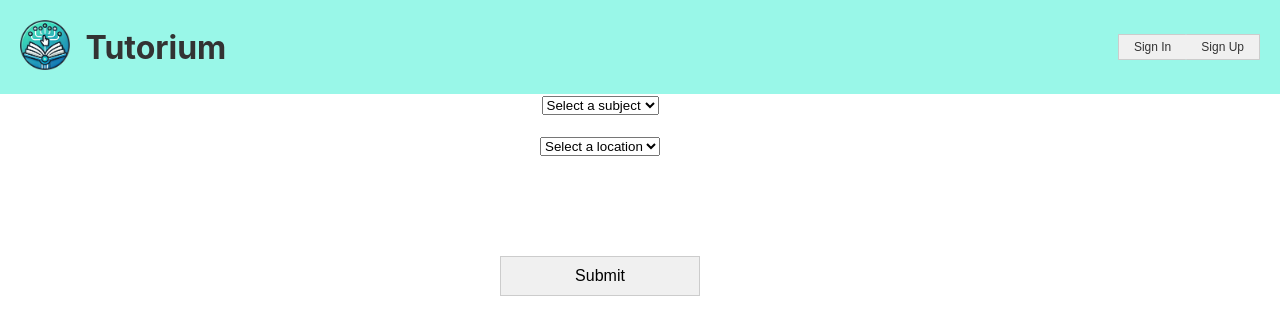
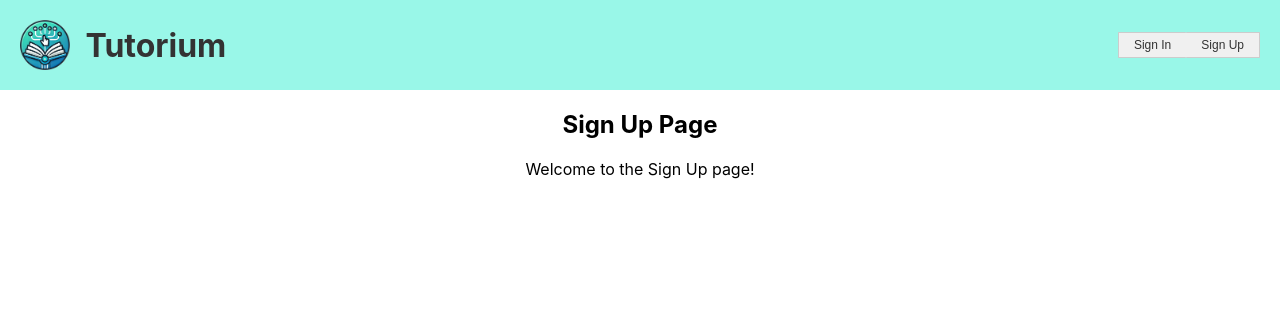
Before and after one commit to travislee7/Tutorium-Front-End, a React (Create React App) app in the folder tutor-frontend/: page /signup in a window 1280 px wide. Shown: the top 334 px of the page. Built offline with nearby package versions, Linux system fonts and the light colour scheme.

Commit message:
Routing reworked. Landing page and Sign Up page

```diff
--- a/tutor-frontend/package.json
+++ b/tutor-frontend/package.json
@@ -8,6 +8,7 @@
     "@testing-library/user-event": "^13.5.0",
     "react": "^18.3.1",
     "react-dom": "^18.3.1",
+    "react-router-dom": "^7.0.1",
     "react-scripts": "5.0.1",
     "web-vitals": "^2.1.4"
   },
--- a/tutor-frontend/src/App.js
+++ b/tutor-frontend/src/App.js
@@ -2,12 +2,23 @@
 import React from 'react';
 import './styles/App.css';
 import LandingPage from './pages/LandingPage'; // Import the LandingPage component
+import Signup from './pages/Signup'; // Import the Signup component
+import { BrowserRouter as Router, Routes, Route } from 'react-router-dom';
+
+//<LandingPage />
 
 function App() {
   return (
     <div className="App">
-      <LandingPage />
+      <Router>
+        <Routes>
+          <Route path="/" element={<LandingPage />} />
+          <Route path="/signup" element={<Signup />} />
+        </Routes>
+      </Router>
+
     </div>
+
   );
 }
 
--- a/tutor-frontend/src/components/header.js
+++ b/tutor-frontend/src/components/header.js
@@ -2,19 +2,25 @@
 import React from 'react';
 import logo from '../assets/logo.png'; // Import your logo
 import '../styles/Header.css'; // Import CSS for the header
+import { useNavigate } from 'react-router-dom';
+
 
 function Header() {
+    const navigate = useNavigate();
+
     return (
         <header className="Header">
             <div className="Header-content">
-                <a href="LandingPage.js">
-                    <img src={logo} className="Header-logo" alt="Tutorium Logo" />
-                </a>
+                <img src={logo} className="Header-logo" alt="Tutorium Logo" onClick={() => navigate('/')}
+                    style={{ cursor: 'pointer' }} // Add a pointer cursor to indicate clickability
+                />
                 <h1 className="Header-title">Tutorium</h1>
             </div>
             <div className="Header-buttons">
                 <button className="Header-button--signin">Sign In</button>
-                <button className="Header-button--signup">Sign Up</button>
+                    <button className="Header-button--signup"
+                    onClick={() => navigate('/signup')}
+                    >Sign Up</button>
             </div>
         </header>
     );
--- /dev/null
+++ b/tutor-frontend/src/pages/Signup.js
@@ -0,0 +1,16 @@
+// src/pages/Signup.js
+import React from 'react';
+import Header from '../components/header.js'; // Import the reusable Header component
+
+
+function Signup() {
+    return (
+        <div>
+            <Header />
+            <h2>Sign Up Page</h2>
+            <p>Welcome to the Sign Up page!</p>
+        </div>
+    );
+}
+
+export default Signup;
```
Also changed, not shown: 1 other file (tests, documents, lock files or other folders).
